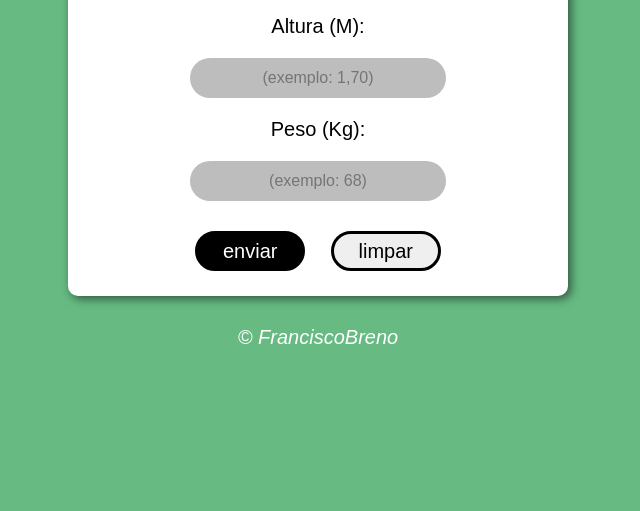
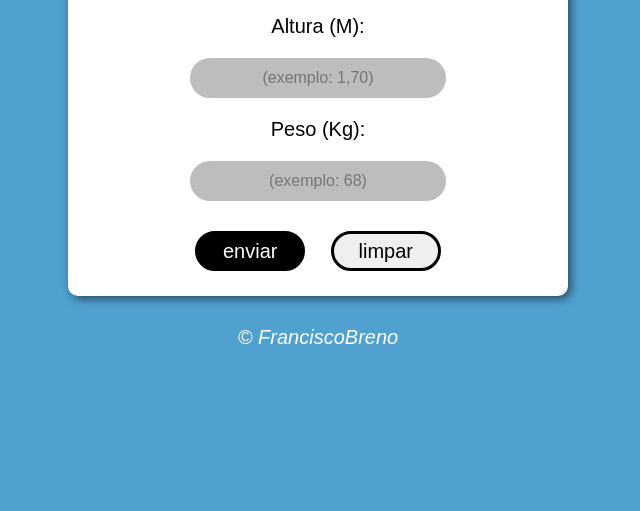
Before and after one commit to BrenoLira01/Calculadora-IMC, a plain HTML site: page index.html in a window 1280 px wide. Shown: the part 289-800 px from the top of the page, without its empty margins (322-962 px from the left). Drawn offline with Linux system fonts and the light colour scheme.

Commit message:
mudança na cor de fundo

```diff
--- a/style/style.css
+++ b/style/style.css
@@ -5,7 +5,7 @@
 }
 
 body {
-  background-color: #66ba82;
+  background-color: #50a1d0;
   font: normal 15pt Arial;
   text-align: center;
 }
```
